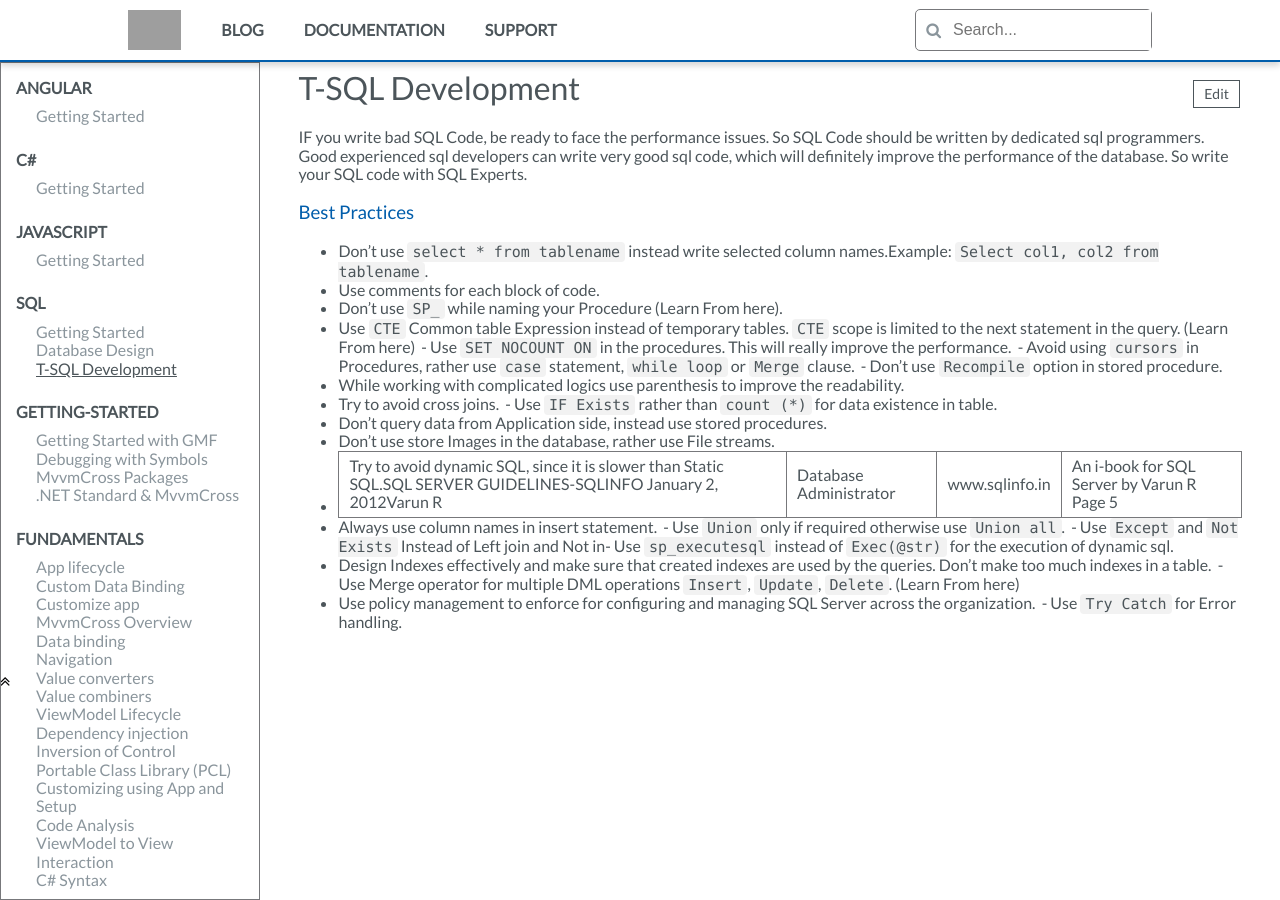
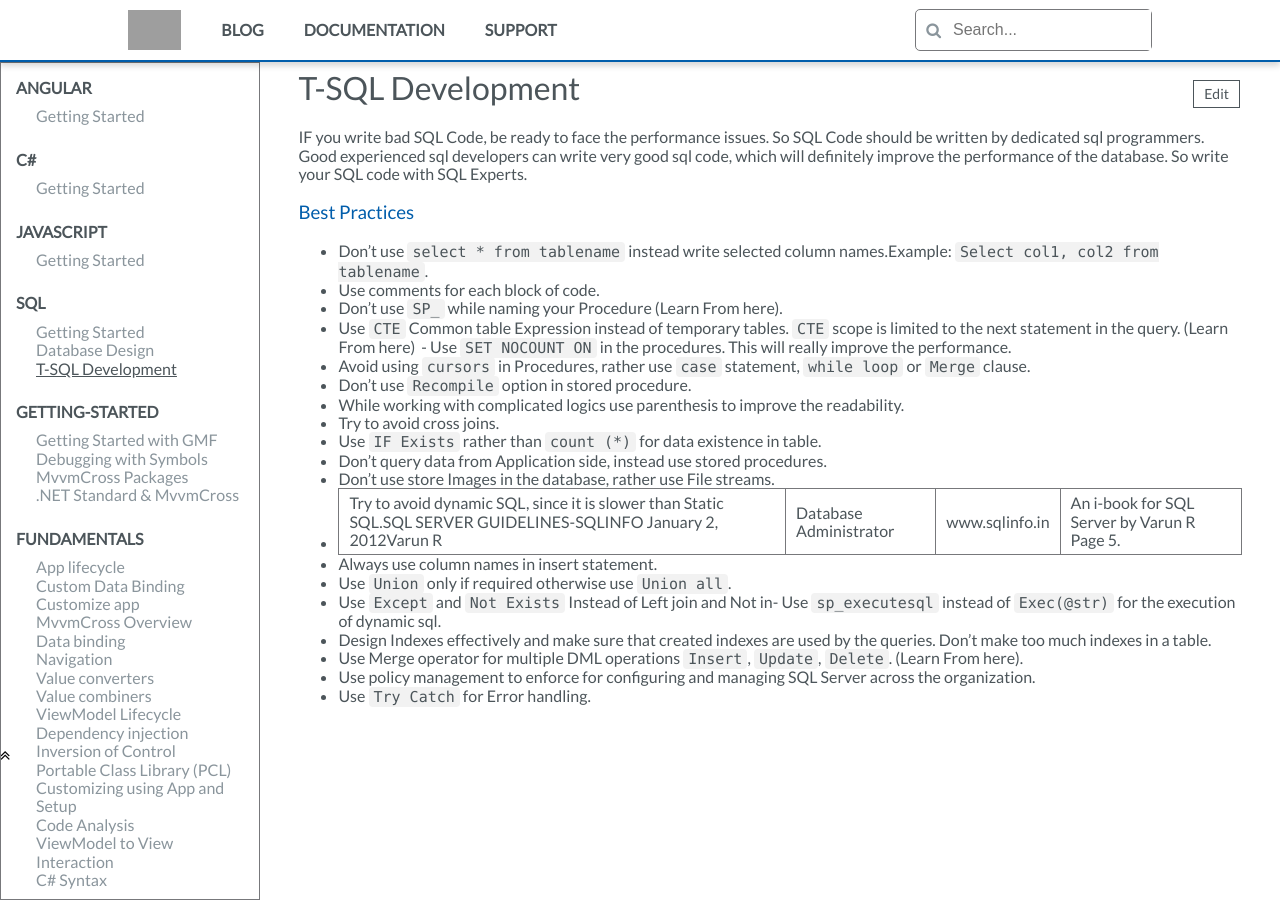
Before and after one commit to gmfjlr/DevForDev, a Jekyll site: the page built from docs/_documentation/sql/t-sql-development.md, in a window 1280 px wide. Built offline with Jekyll 4.4.1, drawn with Linux system fonts in a browser that asks for light colours; nearby versions of some CDN libraries; comment, search, counter and statistics services are not loaded; grey boxes are pictures that could not be loaded.

```diff
--- a/docs/_documentation/sql/t-sql-development.md
+++ b/docs/_documentation/sql/t-sql-development.md
@@ -14,18 +14,18 @@ IF you write bad SQL Code, be ready to face the performance issues. So SQL Code
   - Don’t use `SP_` while naming your Procedure (Learn From here).
   - Use `CTE` Common table Expression instead of temporary tables. `CTE` scope is limited to the next statement in the query. (Learn From here)
   - Use `SET NOCOUNT ON` in the procedures. This will really improve the performance.
-  - Avoid using `cursors` in Procedures, rather use `case` statement, `while loop` or `Merge` clause.
-  - Don’t use `Recompile` option in stored procedure.
+  - Avoid using `cursors` in Procedures, rather use `case` statement, `while loop` or `Merge` clause.
+  - Don’t use `Recompile` option in stored procedure.
   - While working with complicated logics use parenthesis to improve the readability.
   - Try to avoid cross joins.
-  - Use `IF Exists` rather than `count (*)` for data existence in table.
+  - Use `IF Exists` rather than `count (*)` for data existence in table.
   - Don’t query data from Application side, instead use stored procedures.
   - Don’t use store Images in the database, rather use File streams.
-  - Try to avoid dynamic SQL, since it is slower than Static SQL.SQL SERVER GUIDELINES-SQLINFO January 2, 2012Varun R | Database Administrator |www.sqlinfo.in|An i-book for SQL Server by Varun R Page 5
+  - Try to avoid dynamic SQL, since it is slower than Static SQL.SQL SERVER GUIDELINES-SQLINFO January 2, 2012Varun R | Database Administrator |www.sqlinfo.in|An i-book for SQL Server by Varun R Page 5.
   - Always use column names in insert statement.
-  - Use `Union` only if required otherwise use `Union all`.
-  - Use `Except` and `Not Exists` Instead of Left join and Not in- Use `sp_executesql` instead of `Exec(@str)` for the execution of dynamic sql.
+  - Use `Union` only if required otherwise use `Union all`.
+  - Use `Except` and `Not Exists` Instead of Left join and Not in- Use `sp_executesql` instead of `Exec(@str)` for the execution of dynamic sql.
   - Design Indexes effectively and make sure that created indexes are used by the queries. Don’t make too much indexes in a table.
-  - Use Merge operator for multiple DML operations `Insert`, `Update`, `Delete`. (Learn From here)
+  - Use Merge operator for multiple DML operations `Insert`, `Update`, `Delete`. (Learn From here).
   - Use policy management to enforce for configuring and managing SQL Server across the organization.
-  - Use `Try Catch` for Error handling.
+  - Use `Try Catch` for Error handling.
```
